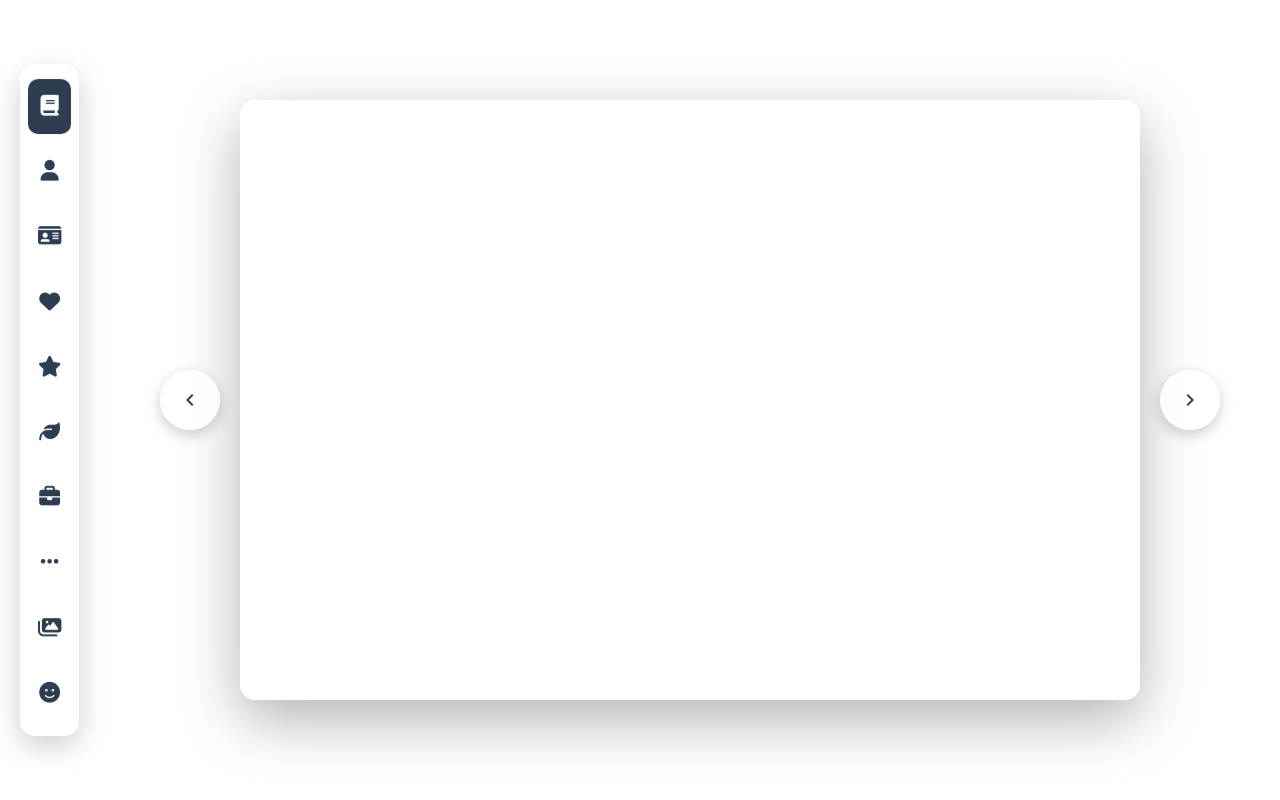
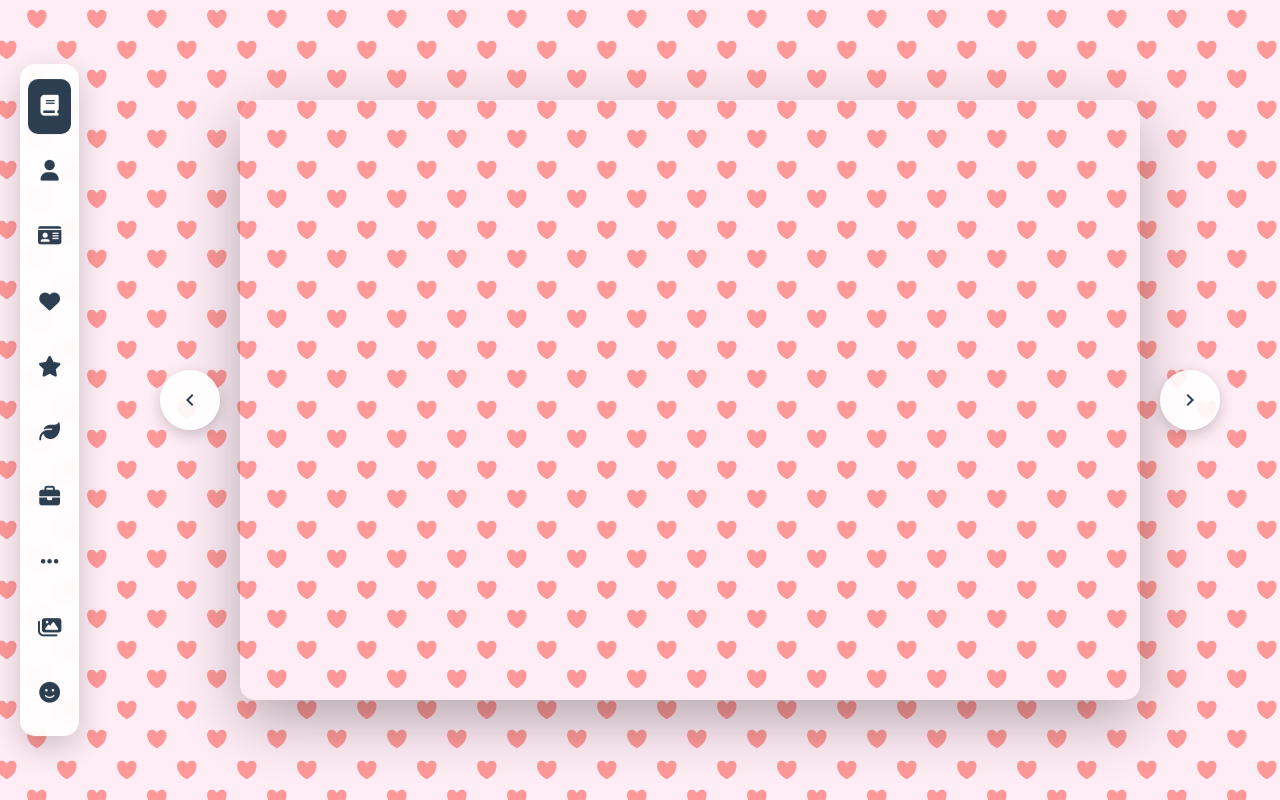
Before and after one commit to phanikumar-SHARMA/Friendporto, a plain HTML site: page index.html in a window 1280 px wide. Drawn offline with nearby package versions, Linux system fonts and the light colour scheme.

Commit message:
Update index.html

```diff
--- a/index.html
+++ b/index.html
@@ -20,7 +20,7 @@
     }
 
     body {
-        background-image:url('bg.png');
+        background-image:url('113.png');
         font-family: 'Crimson Text', serif;
         min-height: 100vh;
         overflow-x: hidden;
```
